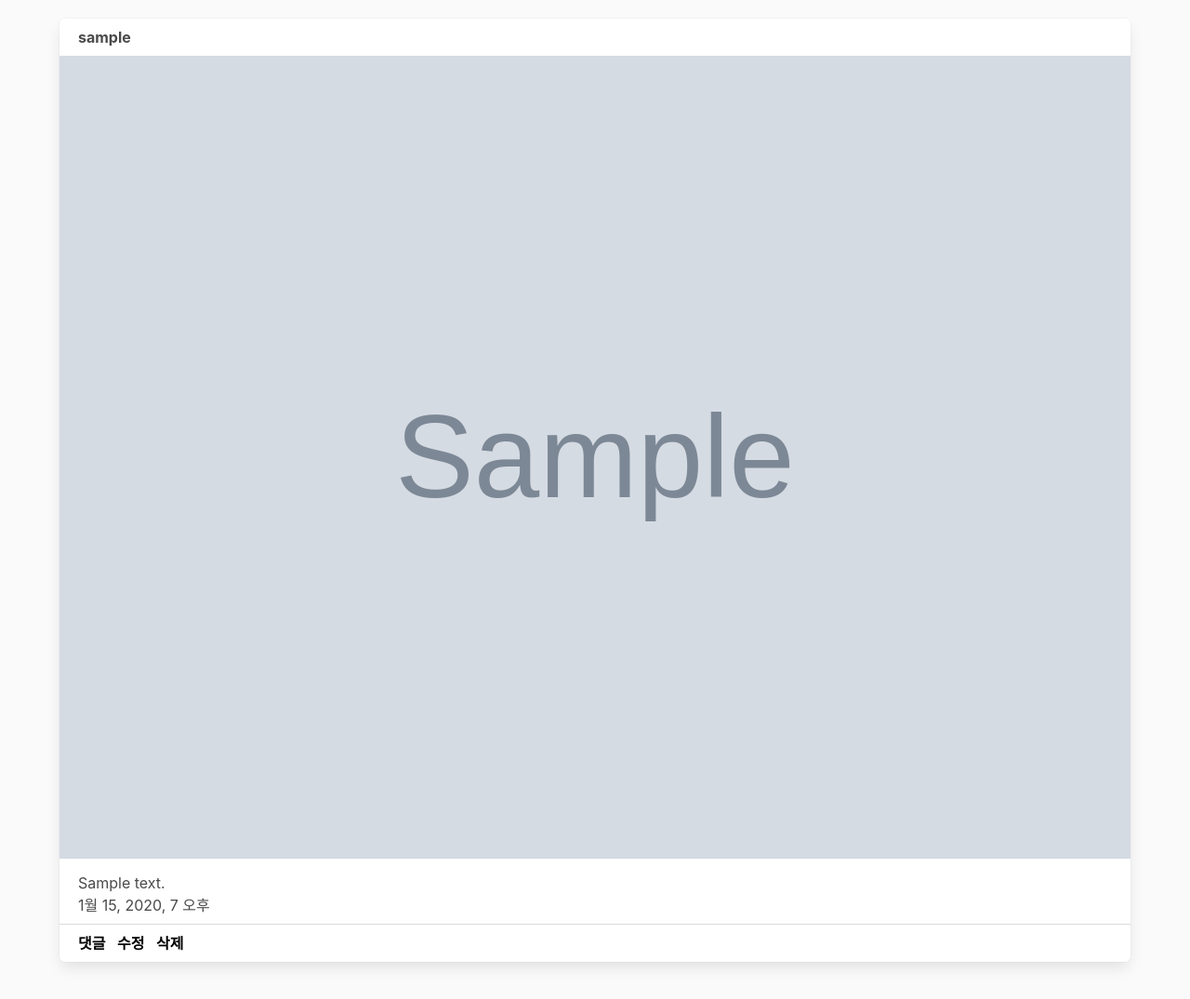
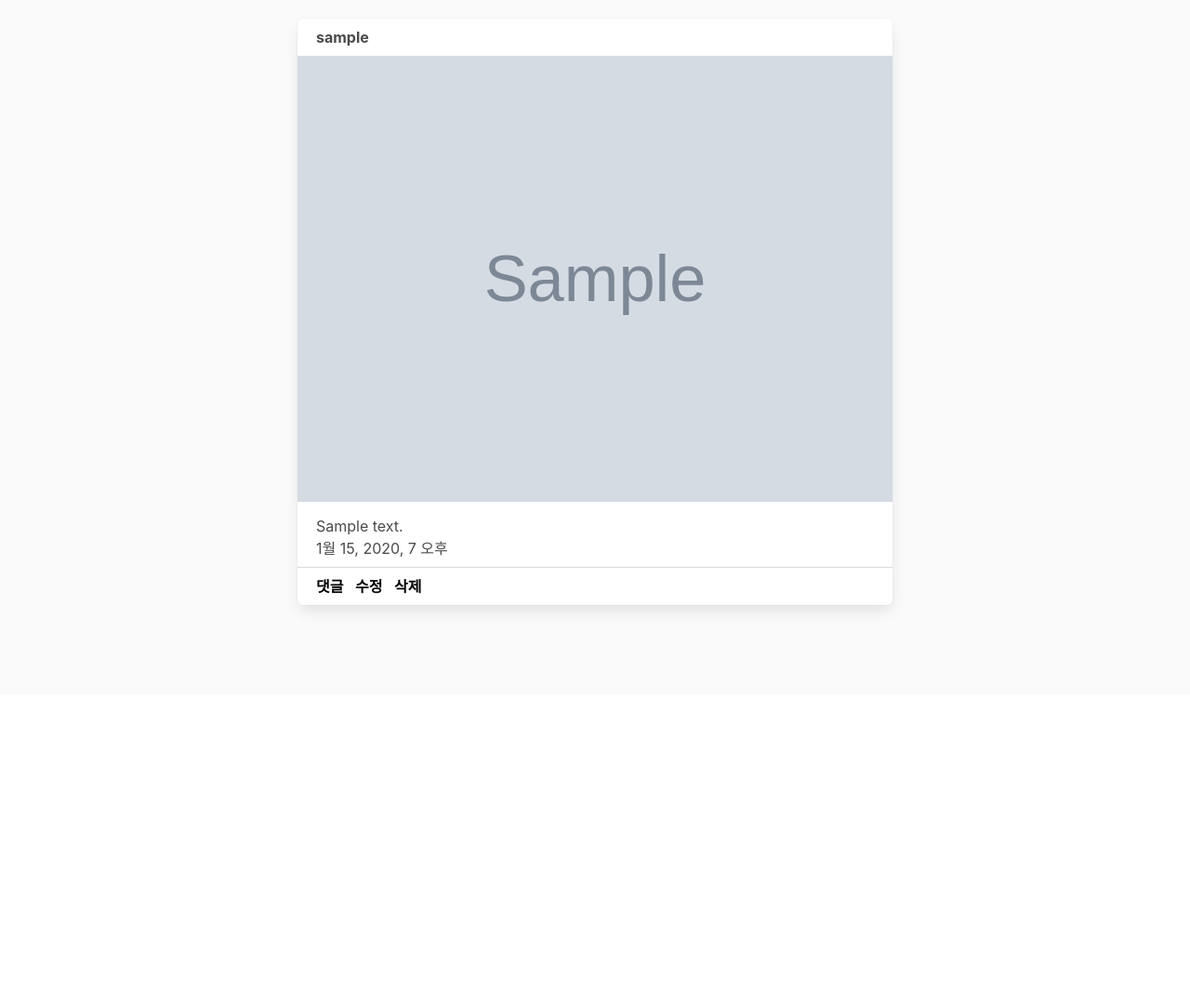
Before and after one commit to wit-korea/Tasks, a Django app: page / in a window 1280 px wide. Shown: the part 53-1128 px from the top of the page at 93% size. After the commit the page ends 714 px from the top, so only its background shows below. Run offline with Django 3.2, Linux system fonts and the light colour scheme; tables that the repository leaves empty hold one stand-in row (values such as "Sample post"); grey boxes marked "Sample" are stand-in pictures; some libraries are stand-ins or nearby versions.

Commit message:
Add media-query to index.css

```diff
--- a/jinho1011/ministagram/static/css/index.css
+++ b/jinho1011/ministagram/static/css/index.css
@@ -1,3 +1,15 @@
+@media screen and (min-width: 1024px) {
+	.photo-list {
+		max-width: 90% !important;
+	}
+}
+
+@media screen and (min-width: 768px) {
+	.photo-list {
+		max-width: 50% !important;
+	}
+}
+
 .box {
 	padding: 0 !important;
 }
@@ -27,6 +39,12 @@
 	margin-right: 8px;
 }
 
+.photo-text {
+	overflow: hidden;
+	text-overflow: ellipsis;
+	white-space: nowrap;
+}
+
 .box:last-child {
 	margin-bottom: 40px;
 }
```
Lines whose indentation alone changed are shown as unchanged.
